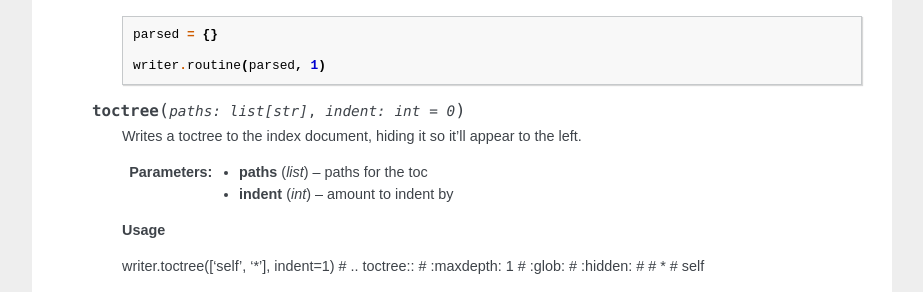
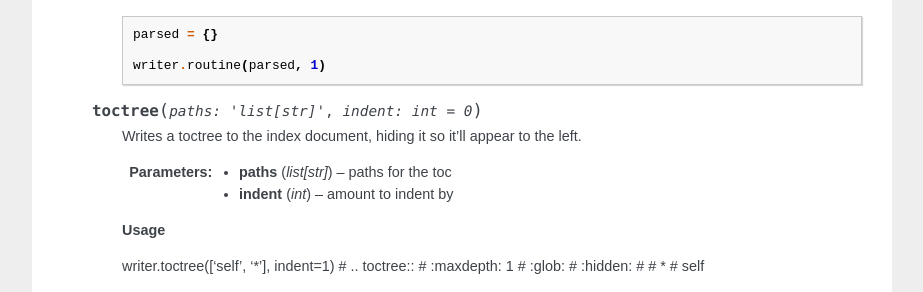
Before and after one commit to gaf3/sphinxter, a Sphinx documentation site: the page built from docs/source/writer.rst, in a window 1280 px wide and 900 px high, scrolled down 29915 px. Shown: the part 157-449 px from the top of the window, without its empty margins (198-1121 px from the left). Built offline with Sphinx 7.4.7, drawn with Linux system fonts in a browser that asks for light colours.

Commit message:
Added rtd

```diff
--- a/docs/source/writer.rst
+++ b/docs/source/writer.rst
@@ -1916,12 +1916,12 @@ sphinxter.Writer
 
             writer.routine(parsed, 1)
 
-    .. method:: toctree(paths: list[str], indent: int = 0)
+    .. method:: toctree(paths: 'list[str]', indent: int = 0)
 
         Writes a toctree to the index document, hiding it so it'll appear to the left.
 
         :param paths: paths for the toc
-        :type paths: list
+        :type paths: list[str]
         :param indent: amount to indent by
         :type indent: int
 
```
Also changed, not shown: 5 other files.
